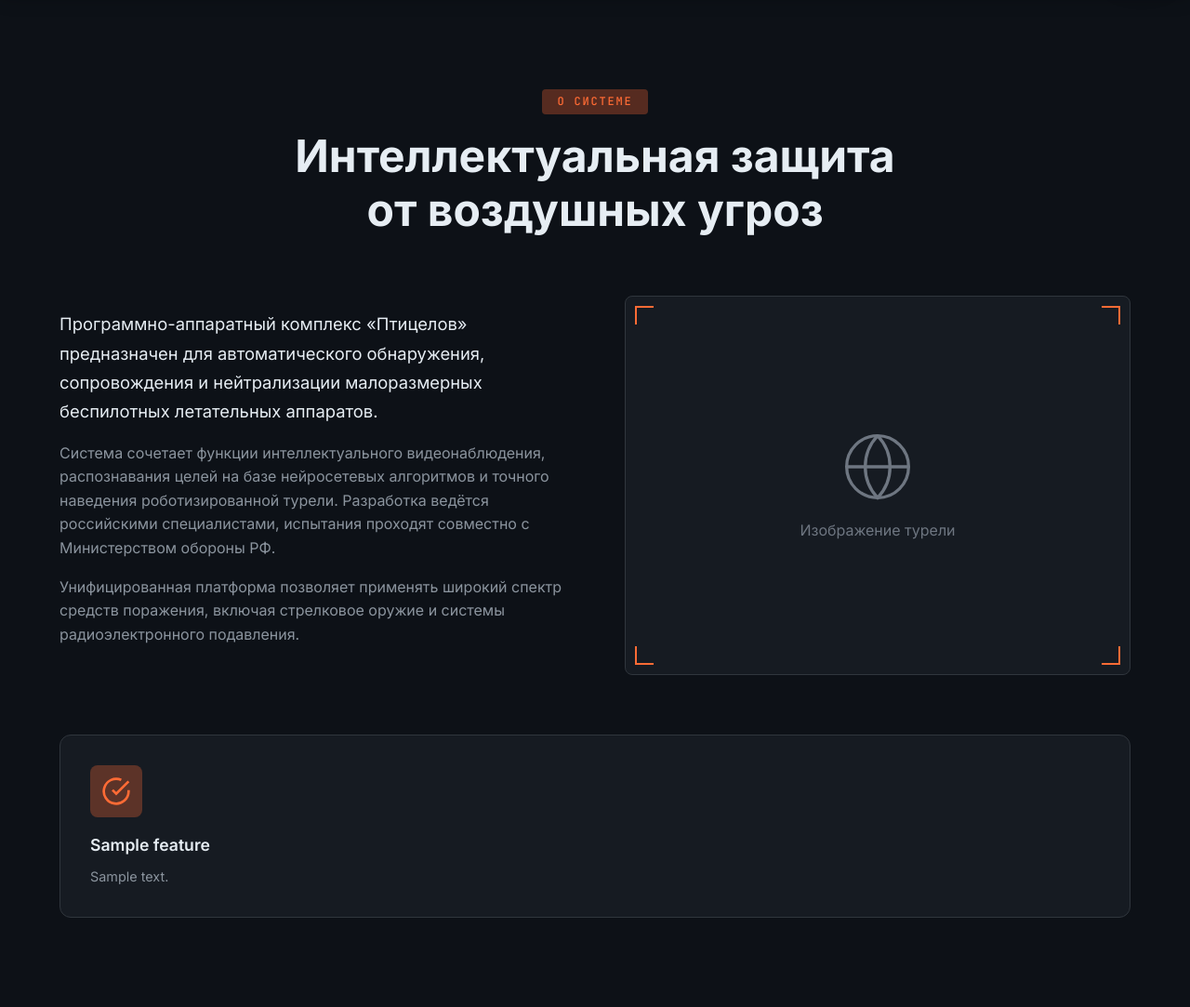
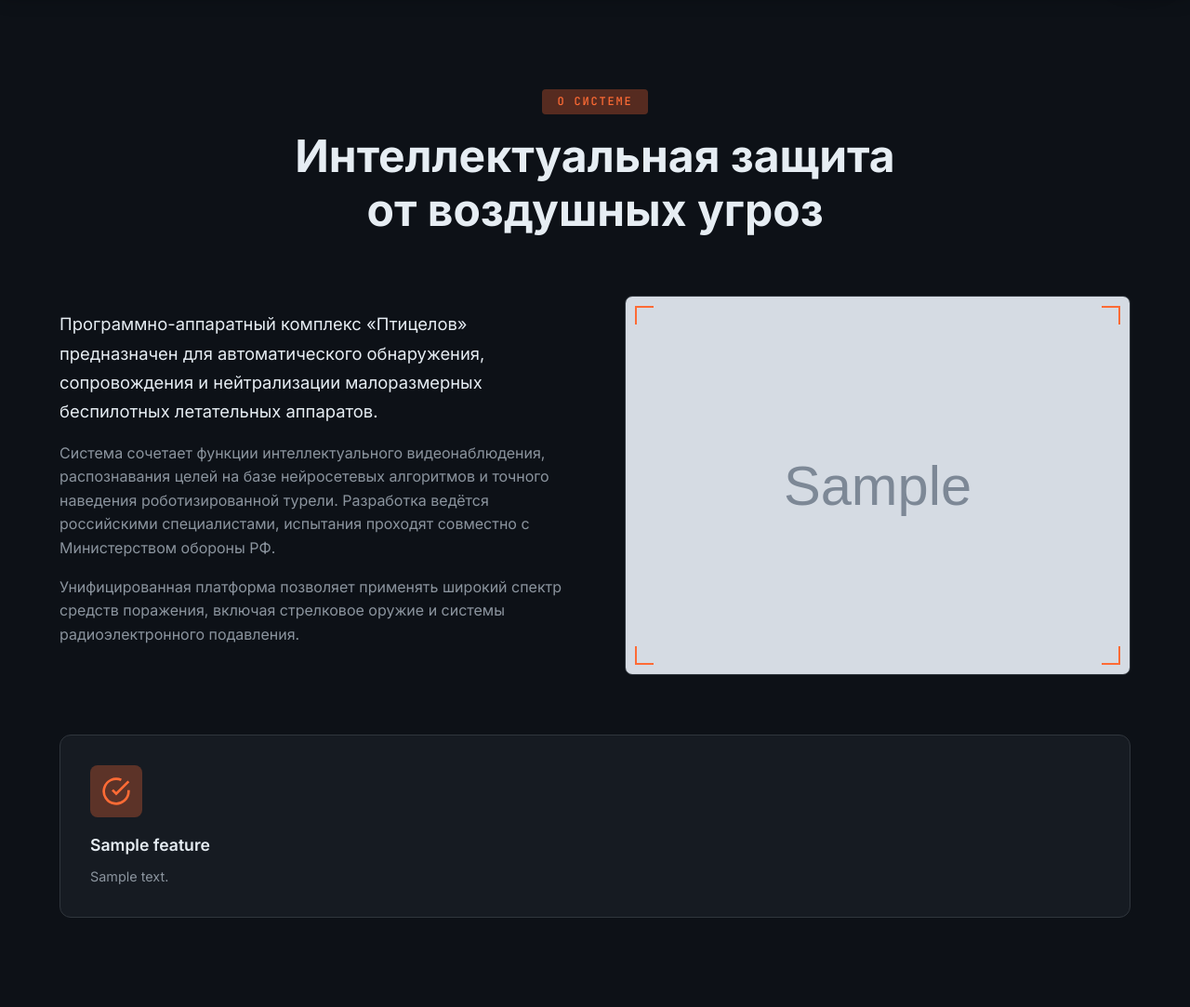
Before and after one commit to paxan2323/npo-arsenal-landing, a Django app: page / in a window 1280 px wide. Shown: the part 801-1884 px from the top of the page at 93% size. Run offline with Django 5.2, Linux system fonts and the light colour scheme; tables that the repository leaves empty hold one stand-in row (values such as "Sample post"); grey boxes marked "Sample" are stand-in pictures.

Commit message:
Добавить поле turret_image, убрать placeholder

```diff
--- a/landing/models.py
+++ b/landing/models.py
@@ -175,6 +175,8 @@
     hero_subtitle = models.TextField('Подзаголовок Hero',
         default='Роботизированная турель ближней контрдроновой защиты')
     about_text = models.TextField('Текст "О системе"', blank=True)
+    turret_image = models.ImageField('Изображение турели', upload_to='turret/', blank=True, null=True,
+        help_text='Загрузите фотографию турели для отображения в секции "О системе"')
     contact_email = models.EmailField('Email для связи', default='npo.arsenal.info@mail.ru')
     contact_phone = models.CharField('Телефон', max_length=30, default='8-960-283-15-14')
     contact_address = models.TextField('Адрес',
--- a/landing/templates/landing/index.html
+++ b/landing/templates/landing/index.html
@@ -96,18 +96,17 @@
                 </p>
             </div>
 
+            {% if settings.turret_image %}
             <div class="about-image" data-aos="fade-left">
                 <div class="image-frame">
                     <div class="frame-corner frame-corner-tl"></div>
                     <div class="frame-corner frame-corner-tr"></div>
                     <div class="frame-corner frame-corner-bl"></div>
                     <div class="frame-corner frame-corner-br"></div>
-                    <div class="image-placeholder">
-                        <svg xmlns="http://www.w3.org/2000/svg" width="80" height="80" viewBox="0 0 24 24" fill="none" stroke="currentColor" stroke-width="1"><circle cx="12" cy="12" r="10"/><path d="M12 2a14.5 14.5 0 0 0 0 20 14.5 14.5 0 0 0 0-20"/><path d="M2 12h20"/></svg>
-                        <span>Изображение турели</span>
-                    </div>
+                    <img src="{{ settings.turret_image.url }}" alt="Турель Птицелов" class="turret-image">
                 </div>
             </div>
+            {% endif %}
         </div>
 
         <!-- Features Grid -->
--- a/static/css/style.css
+++ b/static/css/style.css
@@ -809,6 +809,13 @@
     height: 100%;
     color: var(--color-text-tertiary);
     gap: var(--spacing-md);
+}
+
+.turret-image {
+    width: 100%;
+    height: 100%;
+    object-fit: cover;
+    display: block;
 }
 
 /* Features Grid */
```
Also changed, not shown: landing/migrations/0004_add_turret_image.py (added).
